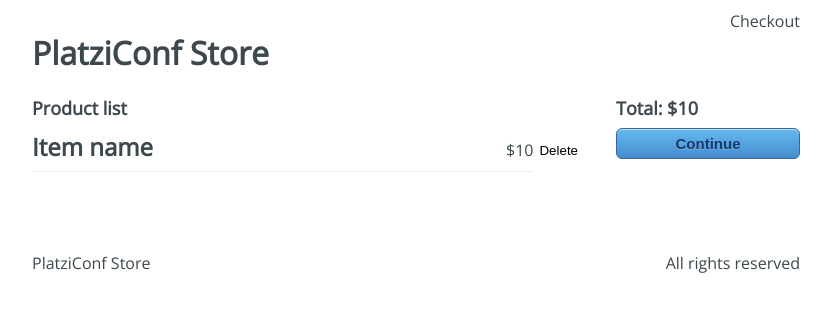
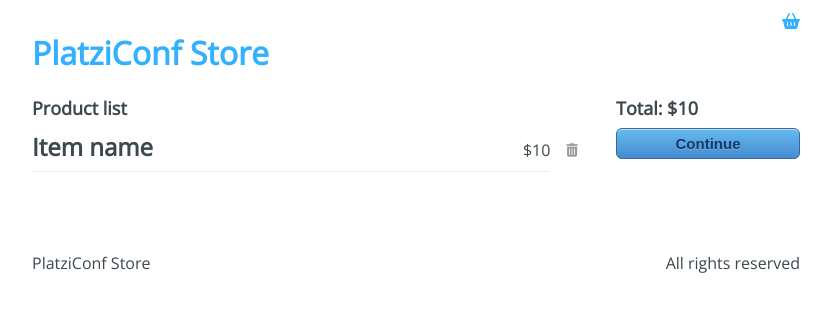
Before and after one commit to evinracher/react-store, a React app: page /checkout in a window 1280 px wide. Shown: the top 312 px of the page, without its empty margins (224-1055 px from the left). Built offline with nearby package versions, Linux system fonts and the light colour scheme.

Commit message:
27: Integración de íconos y conexión con React Router

```diff
--- a/public/index.html
+++ b/public/index.html
@@ -6,6 +6,7 @@
   <meta http-equiv="X-UA-Compatible" content="IE=edge">
   <meta name="viewport" content="width=device-width, initial-scale=1.0">
   <title>Platzi store</title>
+  <script src="https://kit.fontawesome.com/039c66e7e0.js" crossorigin="anonymous"></script>
 </head>
 
 <body>
--- a/src/components/Header/index.jsx
+++ b/src/components/Header/index.jsx
@@ -1,10 +1,16 @@
 import React from "react";
+import { Link } from "react-router-dom";
 import "./Header.css";
+
 const Header = () => {
   return (
     <div className="Header">
-      <h1 className="Header__title">PlatziConf Store</h1>
-      <div className="Header__checkout">Checkout</div>
+      <h1 className="Header__title">
+        <Link to="/">PlatziConf Store</Link>
+      </h1>
+      <div className="Header__checkout">
+        <Link to="/checkout"><i class="fa-solid fa-basket-shopping"></i></Link>
+      </div>
     </div>
   );
 };
--- a/src/containers/Checkout/index.jsx
+++ b/src/containers/Checkout/index.jsx
@@ -1,4 +1,5 @@
 import React from "react";
+import { Link } from "react-router-dom";
 import "./Checkout.css";
 
 const Checkout = () => {
@@ -11,12 +12,14 @@ const Checkout = () => {
             <h2>Item name</h2>
             <span>$10</span>
           </div>
-          <button type="button">Delete</button>
+          <button type="button">
+            <i className="fas fa-trash-alt"/>
+          </button>
         </div>
       </div>
       <div className="Checkout-sidebar">
         <h3>Total: $10</h3>
-        <button type="button">Continue</button>
+        <Link to="/checkout/information"><button type="button">Continue</button></Link>
       </div>
     </div>
   );
--- a/src/containers/Information/index.jsx
+++ b/src/containers/Information/index.jsx
@@ -1,5 +1,7 @@
 import React from "react";
+import { Link } from "react-router-dom";
 import "./Information.css";
+
 const Information = () => {
   return (
     <div className="Information">
@@ -21,7 +23,9 @@ const Information = () => {
         </div>
         <div className="Information-buttons">
           <div className="Information-back">Back</div>
-          <div className="Information-next">Pay</div>
+          <div className="Information-next">
+            <Link to="/checkout/payment">Pay</Link>
+          </div>
         </div>
       </div>
       <div className="Information-sidebar">
--- a/src/containers/Payment/index.jsx
+++ b/src/containers/Payment/index.jsx
@@ -6,9 +6,7 @@ const Payment = () => {
     <div className="Payment">
       <div className="Payment-content">
         <h3>Order summary:</h3>
-        <div className="Payment-button">
-          Pay with PayPal
-        </div>
+        <div className="Payment-button">Pay with PayPal</div>
       </div>
     </div>
   );
--- a/src/containers/Success/index.jsx
+++ b/src/containers/Success/index.jsx
@@ -7,9 +7,7 @@ const Success = () => {
       <div className="Success-content">
         <h2>Thanks for your purchase</h2>
         <span>Your order will arrive soon to your address</span>
-        <div className="Success-map">
-          Google maps
-        </div>
+        <div className="Success-map">Google maps</div>
       </div>
     </div>
   );
```
